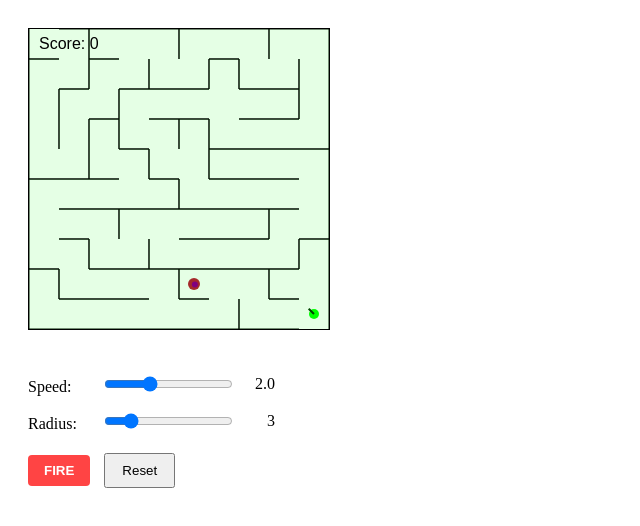
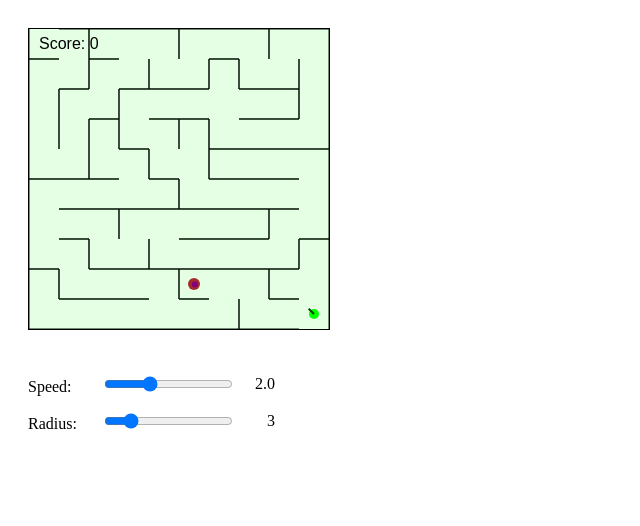
Before and after one commit to jeymichael/sniper, a website: page index.html in a window 1280 px wide. Shown: the whole page, without its empty margins (0-640 px from the left). Drawn offline with Linux system fonts and the light colour scheme.

Commit message:
Cleanup HTML file

```diff
--- a/index.html
+++ b/index.html
@@ -87,10 +87,6 @@
                 <span id="radiusValue" class="value-display">3</span>
             </div>
         </div>
-        <div class="button-group">
-            <button id="fireButton" onclick="fireBullet()">FIRE</button>
-            <button onclick="bullets = []">Reset</button>
-        </div>
         <div id="successMessage" style="display: none; color: green; font-weight: bold; margin-top: 20px;">
             Congratulations! You've survived the maze! 🎉
         </div>
```
